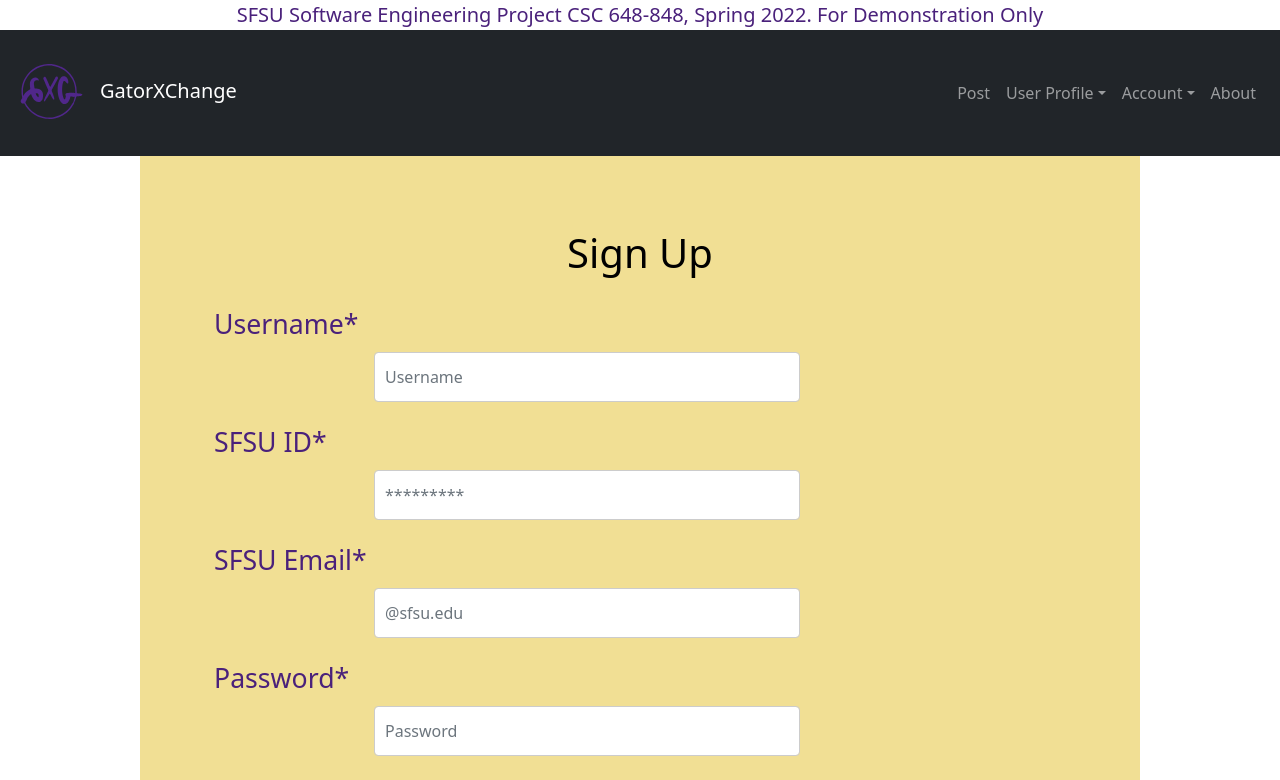
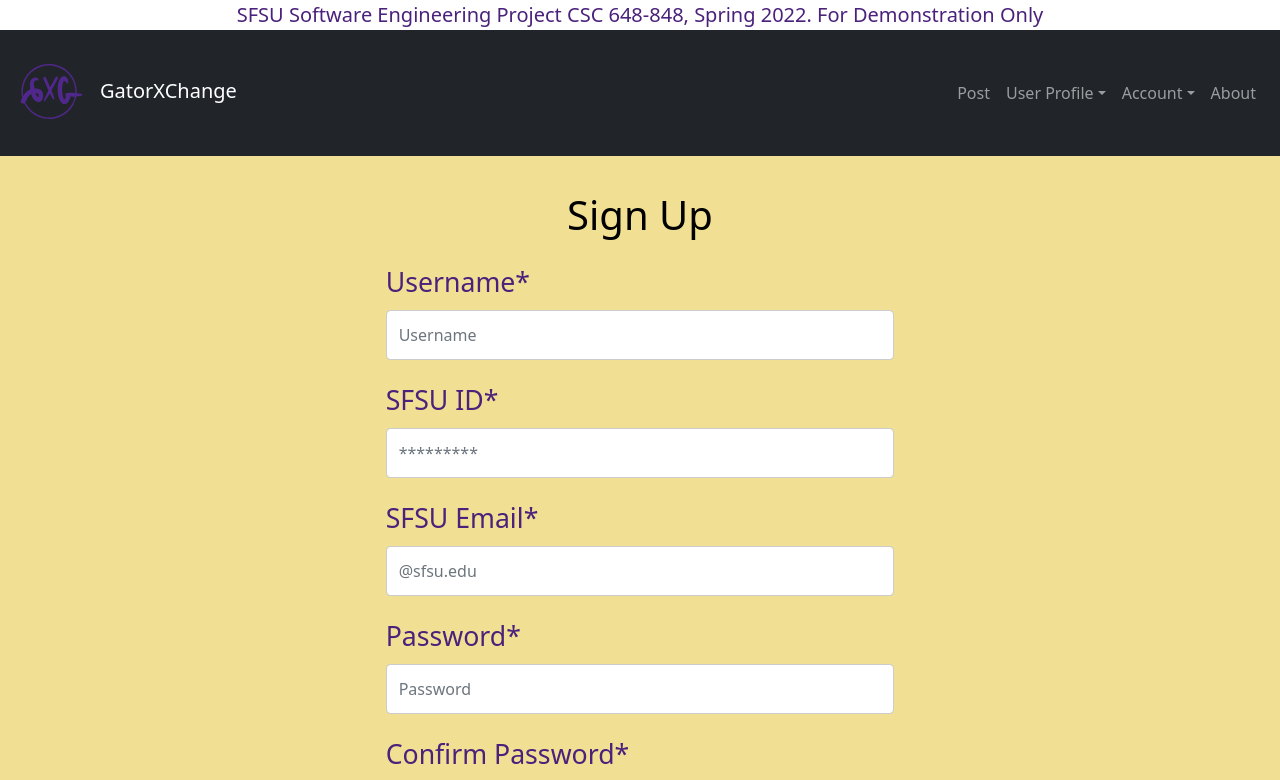
Before and after one commit to DrashtiShah23/online-marketplace-GatorXchange, a React (Create React App) app in the folder application/client/: page /SignUp in a window 1280 px wide. Shown: the top 780 px of the page. Built offline with nearby package versions, Linux system fonts and the light colour scheme.

Commit message:
Fix input box alignment

```diff
--- a/application/client/src/css/post.css
+++ b/application/client/src/css/post.css
@@ -23,7 +23,6 @@ input{
     padding: 2%;
     width: 50%;
     flex: 0 0 200px;
-    margin-left: 160px;
     height: 50px;
 }
 textarea{
@@ -80,3 +79,11 @@ textarea{
 .container2{
     text-align: center;
 }
+
+.post-title{
+    margin-left: 160px;
+}
+
+.post-price{
+    margin-left: 160px;
+}
--- a/application/client/src/css/registration.css
+++ b/application/client/src/css/registration.css
@@ -32,9 +32,7 @@
 
 .field{
   padding: 5%;
-  width: 1000px;
-  background-color: #f1df94;
-  float: center;
+  width: 100%;
 }
 label.form-label{
   color: #4A217B;
@@ -59,8 +57,6 @@ h1{
     margin: .5%;
   }
   input.form-control, select {
-    width: 50%;
-    padding: 5px 10px;
     border: 1px solid #ccc;
     border-radius: 4px;
     resize: vertical;
@@ -117,3 +113,12 @@ h1{
     height: 50px;
     vertical-align: middle;
 }
+
+.containerRegistration{
+  width: 100%;
+  display: flex;
+  justify-content: center;
+  flex-direction: column;
+  align-items: center;
+  background-color: #f1df94;
+}
--- a/application/client/src/pages/signup.js
+++ b/application/client/src/pages/signup.js
@@ -84,12 +84,14 @@ axios
 // setSearchSubmitted(false);
 };
   return (
+  <div className="containerRegistration" >
   <form
     class="row row-cols-lg-auto g-3 align-items-center needs-validation" onSubmit={handleSubmit} noValidate
   >
-    <div className="container" >
       <div className="field">
+        <div>
         <h1>Sign Up</h1>
+        </div>
         <div class="col-12">
           <Form.Label className="formLabel" class="form-label is-valid" for = "validName">Username*</Form.Label>
           <input
@@ -189,9 +191,9 @@ axios
             <Link to="/Login">Login</Link>
           </p>
         </div>
-        </div>
       </div>
     </form>
+    </div>
   );
 };
 
```
